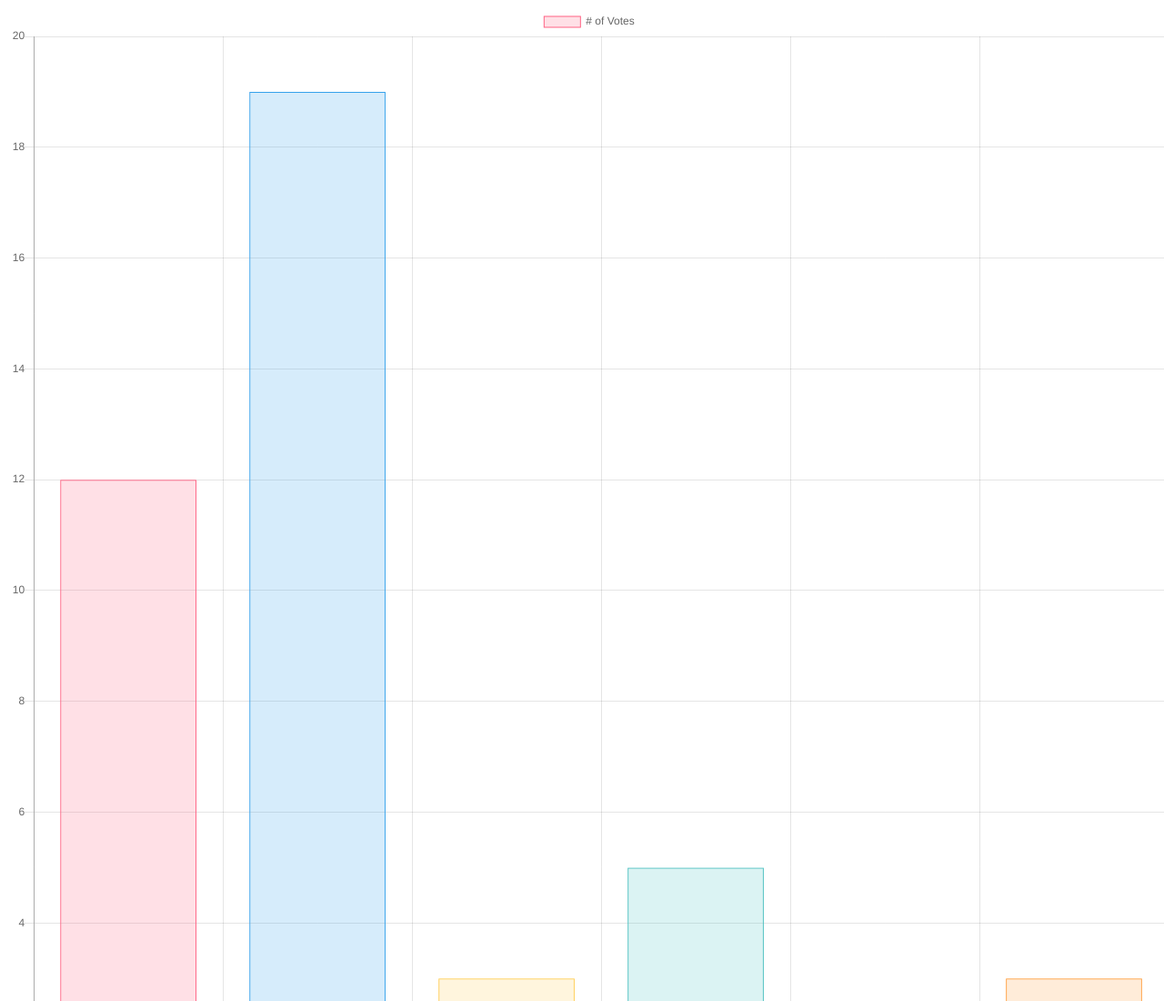
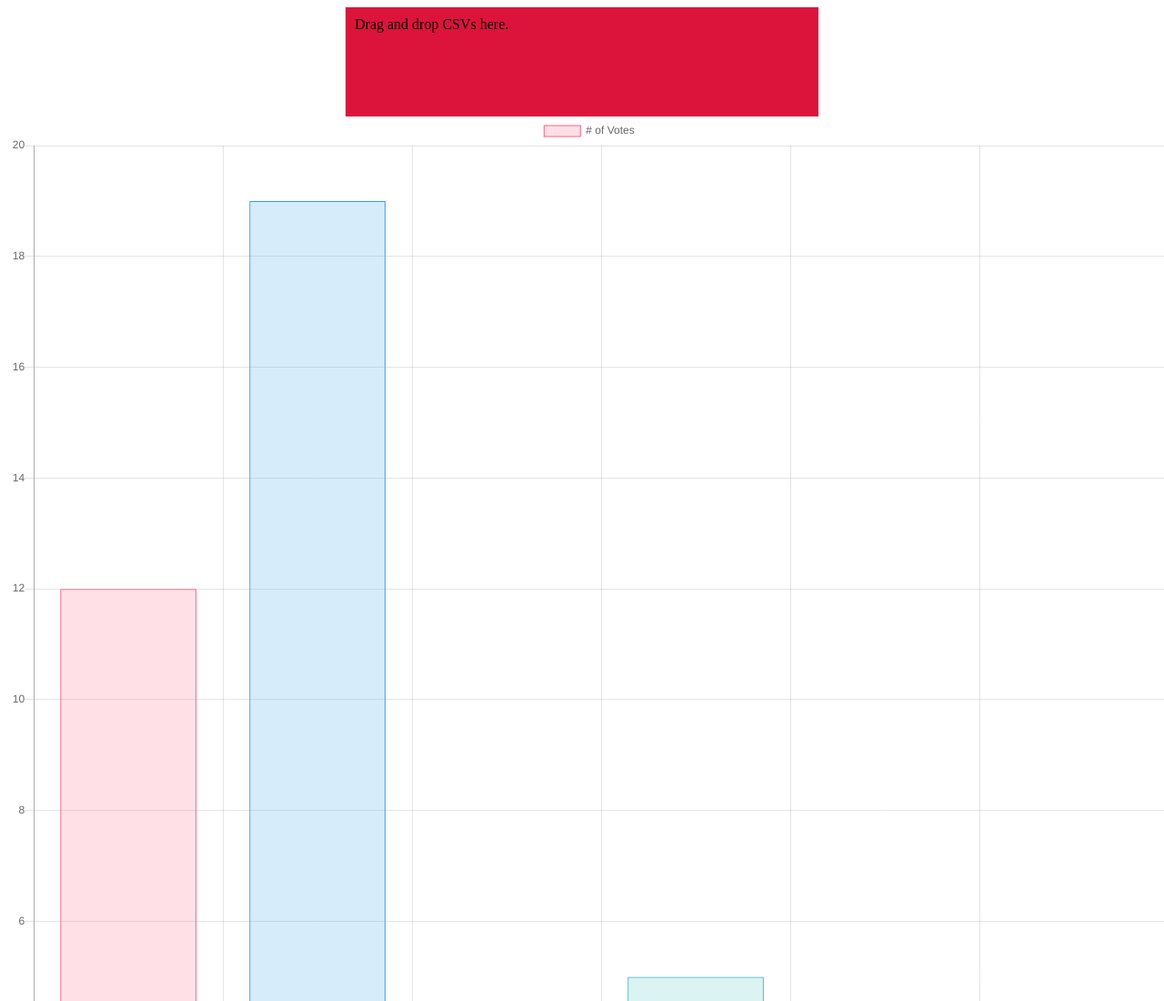
Before and after one commit to BachFugue/Chart-Generator, a plain HTML site: page index.html in a window 1280 px wide. Shown: the top 1100 px of the page at 91% size. Drawn offline with nearby package versions, Linux system fonts and the light colour scheme.

Commit message:
Refactor js and add css

```diff
--- /dev/null
+++ b/chart.js
@@ -0,0 +1,37 @@
+var ctx = document.getElementById('chart').getContext('2d');
+var myChart = new Chart(ctx, {
+    type: 'bar',
+    data: {
+        labels: ['Red', 'Blue', 'Yellow', 'Green', 'Purple', 'Orange'],
+        datasets: [{
+            label: '# of Votes',
+            data: [12, 19, 3, 5, 2, 3],
+            backgroundColor: [
+                'rgba(255, 99, 132, 0.2)',
+                'rgba(54, 162, 235, 0.2)',
+                'rgba(255, 206, 86, 0.2)',
+                'rgba(75, 192, 192, 0.2)',
+                'rgba(153, 102, 255, 0.2)',
+                'rgba(255, 159, 64, 0.2)'
+            ],
+            borderColor: [
+                'rgba(255, 99, 132, 1)',
+                'rgba(54, 162, 235, 1)',
+                'rgba(255, 206, 86, 1)',
+                'rgba(75, 192, 192, 1)',
+                'rgba(153, 102, 255, 1)',
+                'rgba(255, 159, 64, 1)'
+            ],
+            borderWidth: 1
+        }]
+    },
+    options: {
+        scales: {
+            yAxes: [{
+                ticks: {
+                    beginAtZero: true
+                }
+            }]
+        }
+    }
+});
--- a/index.html
+++ b/index.html
@@ -1,11 +1,14 @@
 <html>
 	<head>
 		<title>Chart Generator</title>
+		<link href="styles.css" rel="stylesheet" media="all">
 		<script src="https://cdn.jsdelivr.net/npm/chart.js@2.8.0/dist/Chart.min.js" type="text/javascript"></script>
+		<script src="script.js" type="text/javascript"></script>
 
 	</head>
 	<body>
+		<div id="drop-target" ondrop="drop(event)" ondragover="allowDrop(event)">Drag and drop CSVs here.</div>
 		<canvas id="chart" width="400" height="400"></canvas>
-		<script src="script.js" type="text/javascript"></script>
+		<script src="chart.js" type="text/javascript"></script>
 	</body>
 </html>
--- a/script.js
+++ b/script.js
@@ -1,37 +1,9 @@
-var ctx = document.getElementById('chart').getContext('2d');
-var myChart = new Chart(ctx, {
-    type: 'bar',
-    data: {
-        labels: ['Red', 'Blue', 'Yellow', 'Green', 'Purple', 'Orange'],
-        datasets: [{
-            label: '# of Votes',
-            data: [12, 19, 3, 5, 2, 3],
-            backgroundColor: [
-                'rgba(255, 99, 132, 0.2)',
-                'rgba(54, 162, 235, 0.2)',
-                'rgba(255, 206, 86, 0.2)',
-                'rgba(75, 192, 192, 0.2)',
-                'rgba(153, 102, 255, 0.2)',
-                'rgba(255, 159, 64, 0.2)'
-            ],
-            borderColor: [
-                'rgba(255, 99, 132, 1)',
-                'rgba(54, 162, 235, 1)',
-                'rgba(255, 206, 86, 1)',
-                'rgba(75, 192, 192, 1)',
-                'rgba(153, 102, 255, 1)',
-                'rgba(255, 159, 64, 1)'
-            ],
-            borderWidth: 1
-        }]
-    },
-    options: {
-        scales: {
-            yAxes: [{
-                ticks: {
-                    beginAtZero: true
-                }
-            }]
-        }
-    }
-});
+function allowDrop(ev) {
+  ev.preventDefault();
+}
+
+function drop(ev) {
+  ev.preventDefault();
+  var data = ev.dataTransfer.getData("text");
+  ev.target.appendChild(document.getElementById(data));
+}
--- /dev/null
+++ b/styles.css
@@ -0,0 +1,7 @@
+#drop-target{
+  width: 500px;
+  height: 100px;
+  padding: 10px;
+  background: crimson;
+  margin: auto;
+}
```
